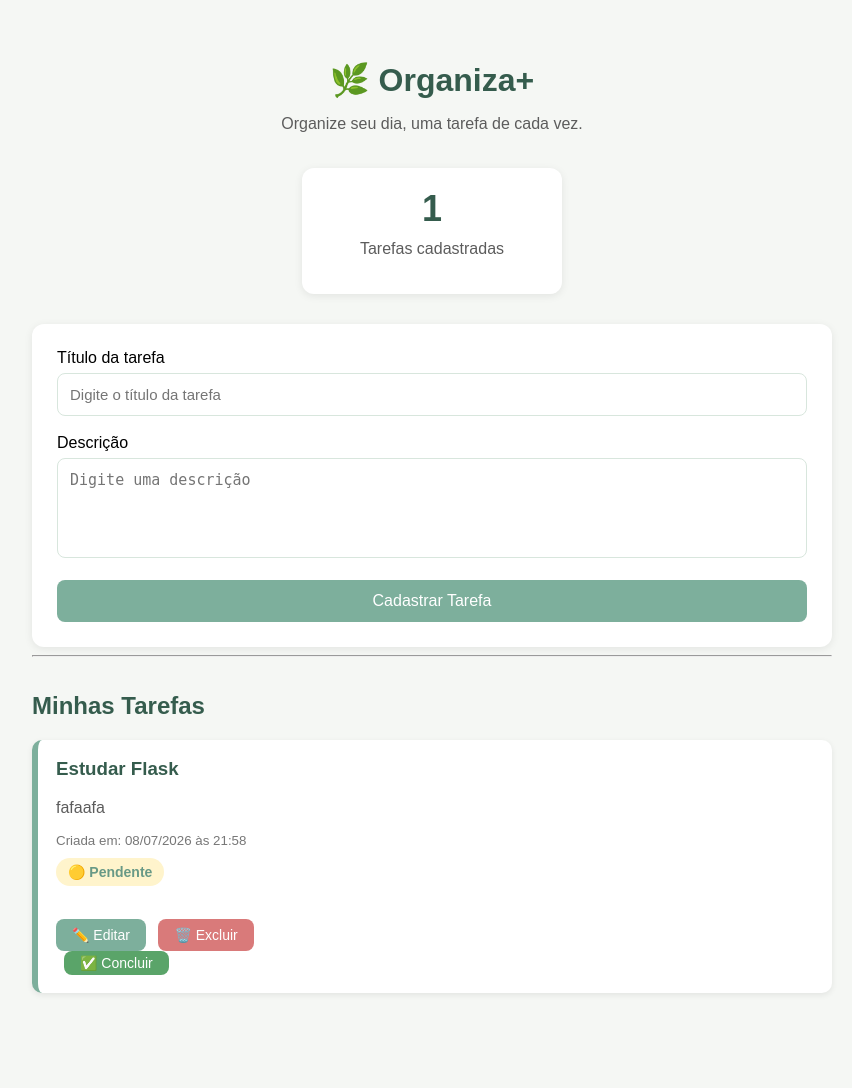
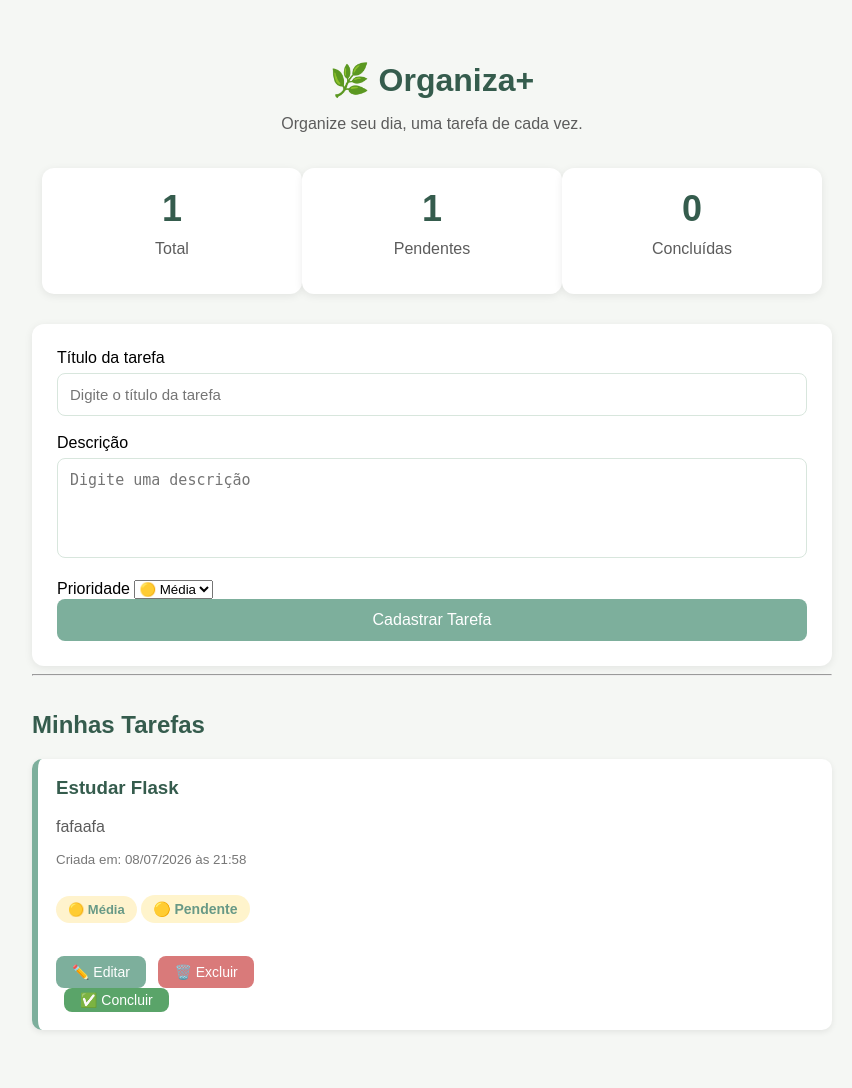
Before and after one commit to beacode0/Gerenciador-de-Tarefas, a Flask app: page / in a window 1280 px wide. Shown: the whole page, without its empty margins (208-1060 px from the left). Before the commit the page ends 994 px from the top, so only its background shows below. Run offline with Flask 3, Linux system fonts and the light colour scheme; data comes from the database, SQL or seed files in the repository; both versions use the stored data as it was after the commit.

Commit message:
feat: adicionar prioridade às tarefas

```diff
--- a/src/app.py
+++ b/src/app.py
@@ -30,10 +30,12 @@ def index():
 
         titulo = request.form['titulo']
         descricao = request.form['descricao']
+        prioridade = request.form['prioridade']
 
         nova_tarefa = Tarefa(
             titulo=titulo,
-            descricao=descricao
+            descricao=descricao,
+            prioridade=prioridade
         )
 
         db.session.add(nova_tarefa)
--- a/src/models.py
+++ b/src/models.py
@@ -23,6 +23,9 @@ class Tarefa(db.Model):
     # Toda tarefa começa como pendente.
     status = db.Column(db.String(20), default="Pendente")
 
+    # Define a prioridade da tarefa.
+    prioridade = db.Column(db.String(20), default="Média")
+
     # Armazena automaticamente a data de criação.
     data_criacao = db.Column(db.DateTime, default=datetime.utcnow)
 
--- a/src/static/style.css
+++ b/src/static/style.css
@@ -237,3 +237,28 @@ h2 {
     margin-top: 10px;
     color: #777;
 }
+
+/* Selos de prioridade */
+.prioridade {
+    display: inline-block;
+    margin-top: 10px;
+    padding: 6px 12px;
+    border-radius: 20px;
+    font-size: 13px;
+    font-weight: bold;
+}
+
+.alta {
+    background-color: #F8D7DA;
+    color: #842029;
+}
+
+.media {
+    background-color: #FFF3CD;
+    color: #856404;
+}
+
+.baixa {
+    background-color: #D1E7DD;
+    color: #0F5132;
+}
--- a/src/templates/index.html
+++ b/src/templates/index.html
@@ -22,11 +22,18 @@
 <div class="resumo">
 
     <div class="info-card">
+        <h3>{{ total_tarefas }}</h3>
+        <p>Total</p>
+    </div>
 
-        <h3>{{ tarefas|length }}</h3>
+    <div class="info-card">
+        <h3>{{ tarefas_pendentes }}</h3>
+        <p>Pendentes</p>
+    </div>
 
-        <p>Tarefas cadastradas</p>
-
+    <div class="info-card">
+        <h3>{{ tarefas_concluidas }}</h3>
+        <p>Concluídas</p>
     </div>
 
 </div>
@@ -45,6 +52,18 @@
 <textarea
     name="descricao"
     placeholder="Digite uma descrição"></textarea>
+
+<label>Prioridade</label>
+
+<select name="prioridade">
+
+    <option value="Baixa">🟢 Baixa</option>
+
+    <option value="Média" selected>🟡 Média</option>
+
+    <option value="Alta">🔴 Alta</option>
+
+</select>
 
 <button type="submit">
     Cadastrar Tarefa
@@ -70,6 +89,27 @@
                         Criada em:
                         {{ tarefa.data_criacao.strftime('%d/%m/%Y às %H:%M') }}
                     </small>
+    <br>
+
+{% if tarefa.prioridade == "Alta" %}
+
+<span class="prioridade alta">
+    🔴 Alta
+</span>
+
+{% elif tarefa.prioridade == "Média" %}
+
+<span class="prioridade media">
+    🟡 Média
+</span>
+
+{% else %}
+
+<span class="prioridade baixa">
+    🟢 Baixa
+</span>
+
+{% endif %}
 
                     {% if tarefa.status == "Pendente" %}
 
```
Also changed, not shown: instance/database.db. Lines whose indentation alone changed are shown as unchanged.
